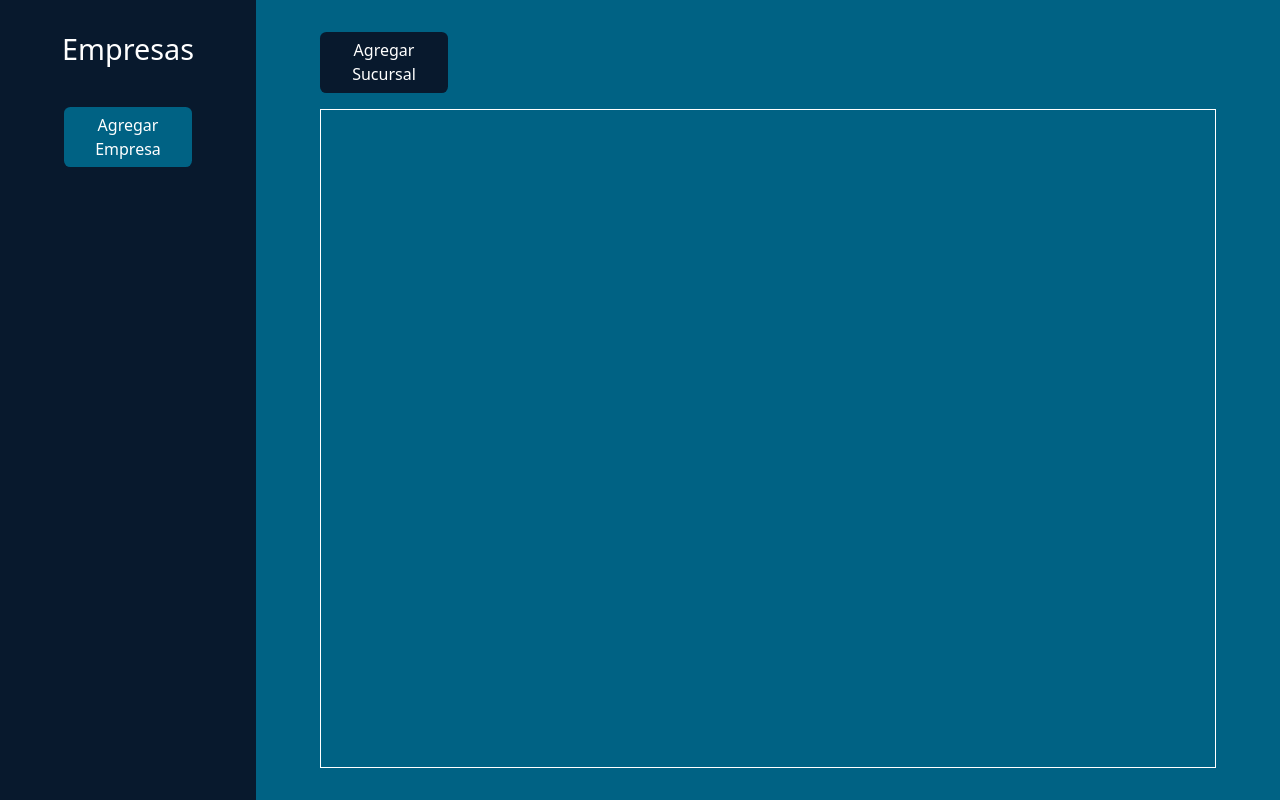
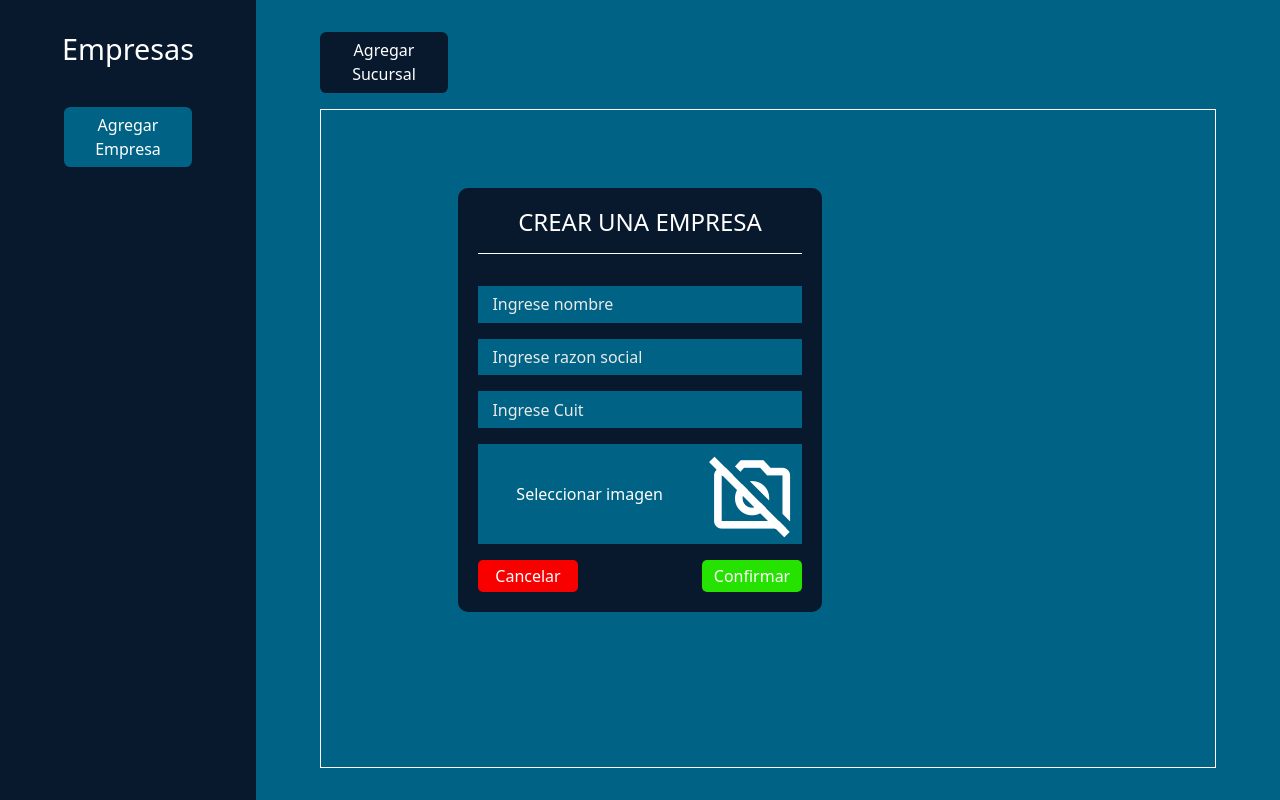
Before and after one commit to Matii2233/ProyectoTheFinalBoss_prog3_lab3, a React (Vite) app: page / in a window 1280 px wide. Both pictures are taken after a click on the button "Agregar Empresa". Built offline with nearby package versions, Linux system fonts and the light colour scheme.

Commit message:
modal agregar empresa + mostrar empresa

```diff
--- a/index.html
+++ b/index.html
@@ -5,6 +5,7 @@
     <link rel="icon" type="image/svg+xml" href="/vite.svg" />
     <meta name="viewport" content="width=device-width, initial-scale=1.0" />
     <title>Proyecto Final</title>
+    <link rel="stylesheet" href="https://fonts.googleapis.com/css2?family=Material+Symbols+Outlined:opsz,wght,FILL,GRAD@20..48,100..700,0..1,-50..200&icon_names=no_photography" />
   </head>
   <body>
     <div id="root"></div>
--- a/package.json
+++ b/package.json
@@ -15,6 +15,7 @@
     "react": "^18.3.1",
     "react-bootstrap": "^2.10.5",
     "react-dom": "^18.3.1",
+    "react-modal": "^3.16.1",
     "react-redux": "^9.1.2",
     "sweetalert2": "^11.14.2"
   },
--- /dev/null
+++ b/src/components/hooks/useForm/UseForm.tsx
@@ -0,0 +1,28 @@
+import { ChangeEvent, useState } from "react"
+interface FormValues {
+    [key: string]: string | number
+}
+
+export const useForm = <T extends FormValues>(initialValues: T) =>{
+    const [values, setValues] = useState <T>(initialValues)
+
+    const handleChange = ( event: ChangeEvent<HTMLInputElement> ) => {
+        const { value, name } = event.target
+        setValues({...values, [`${name}`]: value})
+    }
+
+    const resetForm = ()=>{
+        setValues(initialValues)
+    }
+
+    const handleSubmitForm = () => {
+        console.log(values)
+    }
+
+    return{
+        values,
+        handleChange,
+        handleSubmitForm,
+        resetForm,
+    }
+}
--- a/src/components/screens/Home/Home.module.css
+++ b/src/components/screens/Home/Home.module.css
@@ -64,3 +64,70 @@
     height: 100vh;
     border: 1px solid white;
 }
+
+.containerAgregarimagen {
+    background-color: #006284;
+    width: 324px;
+    height: 100px;
+
+    display: flex;
+    align-items: center;
+    justify-content: space-around;
+}
+
+.containerButton {
+    width: 324px;
+    display: flex;
+    justify-content: space-between;
+
+}
+
+.containerButton button {
+    padding: 4px;
+    width: 100px;
+    border: none;
+    color: white;
+    border-radius: 5px;
+}
+
+.modalContainer {
+    width: 100%;
+    background-color: #08192D;
+    padding: 20px;
+    border-radius: 10px;
+    position: relative;
+    max-width: 600px;
+    max-height: 100vh;
+
+    display: flex;
+    flex-direction: column;
+    justify-content: center;
+    align-items: center;
+    gap: 1rem;
+}
+
+.modalContainer h2 {
+    width: 324px;
+    text-align: center;
+    font-size: 24px;
+    padding-bottom: 1rem;
+    border-bottom: 1px solid white;
+    margin-bottom: 1rem;
+}
+
+.modalContainer input {
+    width: 324px;
+    color: white;
+    background-color: #006284;
+    border: none;
+    padding: 0.4rem 0.4rem 0.4rem 0.9rem;
+}
+
+.modalContainer input::placeholder {
+    color: #EAEAEA;
+    opacity: 1;
+}
+
+.modalContainer input:focus {
+    outline: none
+}
--- a/src/components/screens/Home/Home.tsx
+++ b/src/components/screens/Home/Home.tsx
@@ -1,35 +1,151 @@
-import styles from './Home.module.css'
+import { useState } from 'react';
+import Modal from '../../ui/Modal';
+import styles from './Home.module.css';
+import { IEmpresa } from '../../../types/IEmpresa';
+import { useForm } from '../../hooks/useForm/UseForm';
 
 export const Home = () => {
+    // Estado de empresas
+    const [empresas, setEmpresa] = useState<IEmpresa[]>([]);
 
+    // Estado del modal crear empresa
+    const [isOpenModal, setIsOpenModal] = useState(false);
+
+    // Estado del logo de la empresa
+    const [selectedImage, setSelectedImage] = useState<File | null>(null);
+
+    // Estado para el URL de la imagen
+    const [imagePreviewUrl, setImagePreviewUrl] = useState<string | null>(null);
+
+    const { values, handleChange, handleSubmitForm } = useForm({ nombre: '', razonSocial: '', cuit: '' });
+
+    const { nombre, razonSocial, cuit } = values;
+
+    const handleOpenModal = () => {
+        setIsOpenModal(true);
+    };
+
+    const handleCloseModal = () => {
+        setIsOpenModal(false);
+        setSelectedImage(null);
+        setImagePreviewUrl(null); // Reinicia la vista previa al cerrar
+    };
+
+    const handleImageChange = (event: React.ChangeEvent<HTMLInputElement>) => {
+        const file = event.target.files?.[0];
+        if (file) {
+            setSelectedImage(file);
+            setImagePreviewUrl(URL.createObjectURL(file)); // Crea la URL de la imagen
+        }
+    };
+
+    const handleSubmit = (event: React.FormEvent) => {
+        event.preventDefault();
+        if (selectedImage) {
+            // Aquí puedes manejar el envío de los datos, incluyendo la imagen
+            // Ejemplo: agregar la empresa a la lista
+            setEmpresa(prev => [...prev, { nombre, razonSocial, cuit, logo: selectedImage }]);
+            handleCloseModal(); // Cierra el modal después de enviar
+        }
+    };
 
     return (
         <>
-            <div className={styles.containerView} >
-                <aside className={styles.asideContainer} >
+            <div className={styles.containerView}>
+                <aside className={styles.asideContainer}>
                     <div>
-                      <h1 style={{fontSize: '1.8rem'}} >Empresas</h1>
+                        <h1 style={{ fontSize: '1.8rem' }}>Empresas</h1>
                     </div>
-
                     <div>
-                      <button>Agregar Empresa</button>
+                        <button onClick={handleOpenModal}>Agregar Empresa</button>
                     </div>
-
-                    <div className={styles.empresaContainer} >
+                    <div className={styles.empresaContainer}>
+                        {empresas.map((empresa, index) => (
+                            <div key={index}>
+                                <h3>{empresa.nombre}</h3>
+                                <p>{empresa.razonSocial}</p>
+                                <p>{empresa.cuit}</p>
+                                {empresa.logo && (
+                                    <img
+                                        src={URL.createObjectURL(empresa.logo)}
+                                        alt="Logo"
+                                        style={{ maxWidth: '100px', maxHeight: '100px', objectFit: 'cover' }}
+                                    />
+                                )}
+                            </div>
+                        ))}
                     </div>
                 </aside>
 
-                <div className={styles.mainContainer} >
-                    <div className={styles.containerButtonSucursal} >
-                        <button>Agregar Sucursal</button>
+                <div className={styles.mainContainer}>
+                    <div className={styles.containerButtonSucursal}>
+                        <button onClick={handleOpenModal}>Agregar Sucursal</button>
                     </div>
-
-                    <div className={styles.containerSucursales} >
-
-                    </div>
+                    <div className={styles.containerSucursales}></div>
                 </div>
             </div>
 
+            {isOpenModal && (
+                <Modal>
+                    <form onSubmit={handleSubmit} className={styles.modalContainer} >
+                        <h2>CREAR UNA EMPRESA</h2>
+                        <input
+                            name='nombre'
+                            type="text"
+                            placeholder='Ingrese nombre'
+                            value={nombre}
+                            onChange={handleChange}
+                            required
+
+                        />
+                        <input
+                            name='razonSocial'
+                            type="text"
+                            placeholder='Ingrese razon social'
+                            value={razonSocial}
+                            onChange={handleChange}
+                            required
+                        />
+                        <input
+                            name='cuit'
+                            type="text"
+                            placeholder='Ingrese Cuit'
+                            value={cuit}
+                            onChange={handleChange}
+                            required
+                        />
+
+                        <div className={styles.containerAgregarimagen}>
+                        <input
+                                type="file"
+                                accept="image/*"
+                                onChange={handleImageChange}
+                                id="file-upload"
+                                style={{ display: 'none' }} // Oculta el input
+                                required
+                            />
+                            {/* Botón personalizado */}
+                            <label htmlFor="file-upload" className={styles.customFileUpload}>
+                                Seleccionar imagen
+                            </label>
+                            {selectedImage ? (
+                                <img
+                                src={imagePreviewUrl!}
+                                alt="Vista previa"
+                                style={{ maxWidth: '90%', maxHeight: '90%', objectFit: 'cover' }}
+                            />
+                            ) : (
+                                <span className="material-symbols-outlined" style={{scale:'3.8'}} >no_photography</span>
+                            )}
+                        </div>
+
+                        <div className={styles.containerButton}>
+                            <button style={{ backgroundColor: '#F80000' }} onClick={handleCloseModal}>Cancelar</button>
+                            <button style={{ backgroundColor: '#26E200' }} type='submit'>Confirmar</button>
+                        </div>
+                    </form>
+                </Modal>
+            )}
         </>
-    )
-}
+    );
+};
--- /dev/null
+++ b/src/components/ui/Modal.module.css
@@ -0,0 +1,12 @@
+.modalView {
+    color: white;
+    position: fixed;
+    top: 0;
+    left: 0;
+    width: 100%;
+    height: 100%;
+
+    display: flex;
+    justify-content: center;
+    align-items: center;
+}
--- /dev/null
+++ b/src/components/ui/Modal.tsx
@@ -0,0 +1,19 @@
+import React, { ReactNode } from "react"
+import styles from "./Modal.module.css"
+
+
+interface ModalProps {
+    children: ReactNode;
+}
+
+const Modal: React.FC<ModalProps> = ({ children }) => {
+  return (
+    <div className={styles.modalView} >
+        <div  >
+          {children}
+        </div>
+    </div>
+  )
+}
+
+export default Modal
--- a/src/types/IEmpresa.ts
+++ b/src/types/IEmpresa.ts
@@ -2,5 +2,5 @@ export interface IEmpresa {
     nombre: string
     razonSocial: string
     cuit: string
-    logo: string
+    logo: File | null
 }
```
Also changed, not shown: src/components/Modals/CreateEmrpesaModal.tsx (deleted, +0 -21 lines), src/components/ui/TarjetaEmpresa.tsx (added, +10 -0 lines), 1 other file (tests, documents, lock files or other folders).
